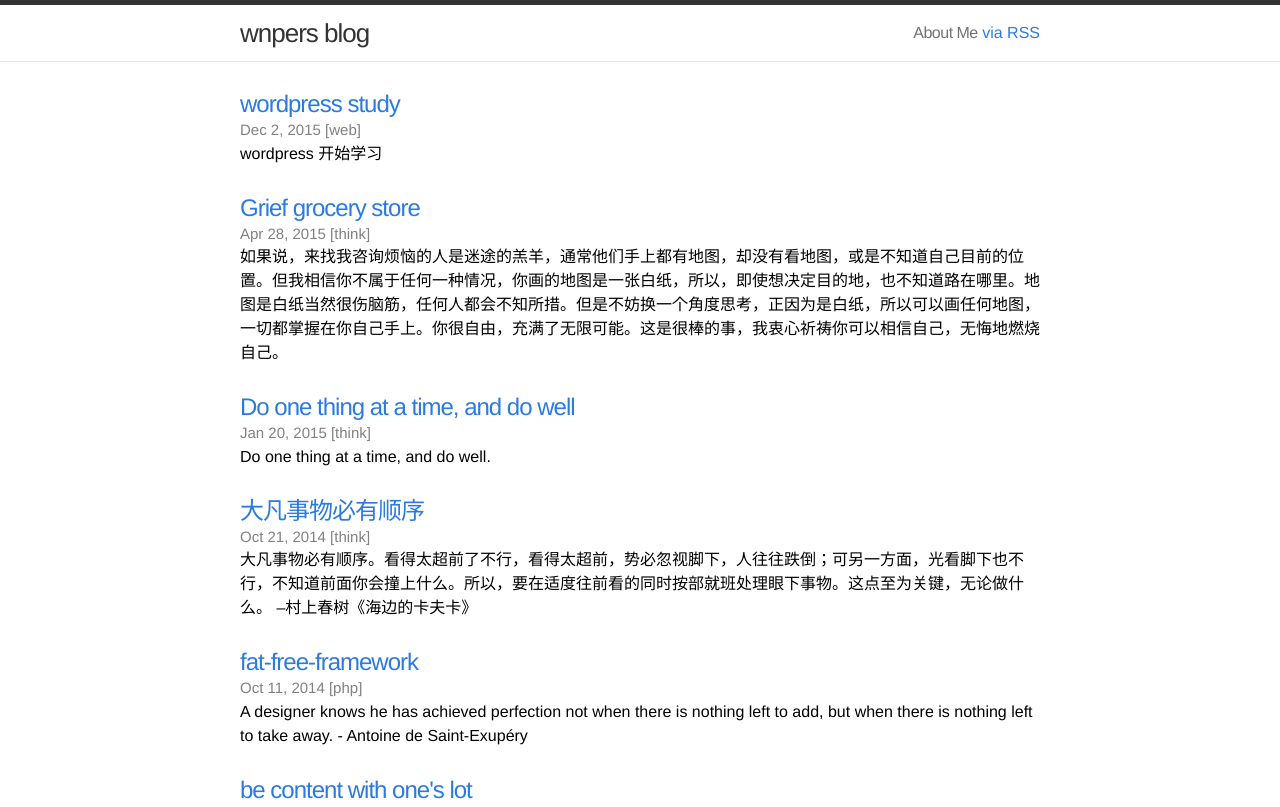
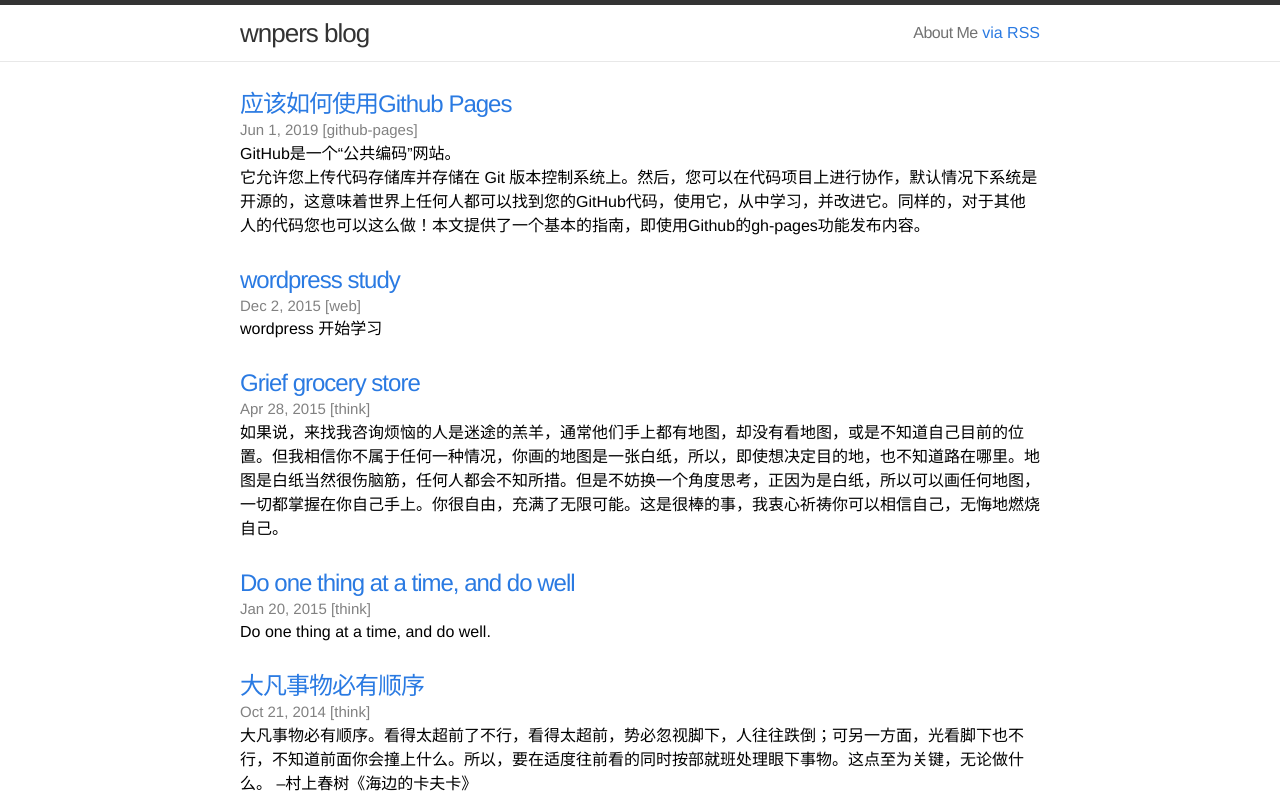
Before and after one commit to wnpers/blog, a Jekyll site: the page built from index.html, in a window 1280 px wide. Shown: the top 807 px of the page. Built offline with Jekyll 4.4.1, drawn with Linux system fonts in a browser that asks for light colours; the list of posts is cut into pages by our own code; some of the changed lines change nothing that is shown; some of the changed text lies outside the part shown; grey boxes are pictures that could not be loaded.

Commit message:
add blog

```diff
--- a/_config.yml
+++ b/_config.yml
@@ -10,7 +10,7 @@ github_username:  wnpers
 # Build settings
 markdown: kramdown
 permalink: pretty
-gems: [jekyll-paginate]
+plugins: [jekyll-paginate]
 paginate: 6
 paginate_path: "page:num"
 timezone: Asia/Shanghai
--- /dev/null
+++ b/_posts/2019-06-01-how-to-use-github-pages.markdown
@@ -0,0 +1,79 @@
+---
+layout: post
+title:  "应该如何使用Github Pages"
+date:   2019-06-01 10:52:25
+categories: github-pages
+---
+
+GitHub是一个“公共编码”网站。
+
+它允许您上传代码存储库并存储在 Git 版本控制系统上。然后，您可以在代码项目上进行协作，默认情况下系统是开源的，这意味着世界上任何人都可以找到您的GitHub代码，使用它，从中学习，并改进它。同样的，对于其他人的代码您也可以这么做！本文提供了一个基本的指南，即使用Github的gh-pages功能发布内容。
+<!--more-->
+### 1、发布内容节
+
+GitHub是一个非常重要和有用的社区，值得参与其中，Git / GitHub也是一个非常受欢迎的版本控制系统 - 现在大多数科技公司在其工作流程中使用它。 GitHub有一个非常有用的功能，称为GitHub Pages，它允许您在Web上实时发布网站代码。
+
+### 2、基本Github设置节
+
+首先，在您的机器上安装Git。这是GitHub工作的底层版本控制系统软件。
+接下来，注册一个GitHub帐户。这很简单易操作。
+注册后，用您的用户名和密码登录github.com。
+
+### 3、准备上传代码节
+
+您可以将任何您喜欢的代码存储在Github资源库中，但要使用GitHub Pages功能实现全面效果，您的代码应该被构造为典型的网站，例如主入口点是一个名为index.html的HTML文件。
+
+第一步，您需要做的另一件事是将您的代码目录初始化为Git存储库。按照下述步骤：
+将命令行指向您的test-site目录（或者任何一个您能调用的包含有您的网站的目录）。
+为此，请使用cd命令（即“更改目录”）。如果您已经将您的网站放到了位于桌面上的test-site目录中，则可以输入以下内容：
+
+	cd Desktop/test-site
+
+当命令行指向您的网站所在目录时，键入以下命令，该命令告诉git工具将目录转换为git仓库：
+
+	git init
+
+命令行界面
+将代码上传到Github的最佳方法是通过命令行 - 这是一个窗口，您可以在其中输入命令来执行诸如创建文件和运行程序等操作，而不是在用户界面内单击。它看起来像这样：
+
+*注意*: 您也可以考虑使用Git图形用户界面来执行相同的工作，如果您不熟悉命令行。
+每个操作系统都附带有一个命令行工具：
+Windows: 可以通过按Windows键，键入命令提示符，并从出现的列表中选择命令提示符。请注意，Windows具有与Linux和OS X不同的命令约定，因此以下命令可能因您的机器而异。
+OS X: 终端可以在应用程序>实用程序中找到。
+Linux: 通常你可以用Ctrl + Alt + T启动一个终端。如果不行，请在应用程序栏或菜单中查找Terminal。
+起初这可能看起来有点吓人，但不要担心 - 你很快就会得到基本的窍门。您可以通过键入命令并按Enter键来告诉计算机在终端中执行某些操作，如上所示。
+为您的代码创建一个仓库节
+接下来，您需要为您的文件创建一个新的仓库。单击GitHub主页右上角的加号（+），然后选择“ New Repository”。
+在此页面的“Repository name”框中，为您的代码库起一个名字，例如:my-repository。
+还要填写一个描述来说明您的存储库将包含哪些内容。你的屏幕应该是这样的
+
+单击Create repository;您将会看到如下页面：
+
+将您的文件上传到GitHub节
+在当前页面上，您可能对本节的这部分感兴趣“…or push an existing repository from the command line（或者从命令行推送一个现有存储库）”。您应该看到本节中列出的两行代码。复制整个第一行，将其粘贴到命令行中，然后按Enter键。命令应该看起来像是这样的：
+
+	git remote add origin https://github.com/chrisdavidmills/my-repository.git
+
+接下来，键入以下两个命令，每个命令之后按Enter。这些指令将会把代码上传到GitHub，并要求Git管理这些文件。
+
+	git add --all
+	git commit -m 'adding my files to my repository'
+
+最后，将代码推送到GitHub，通过您正在访问的GitHub网页，然后输入我们看到的两个命令中的第二个命令“ …or push an existing repository from the command line（或从命令行部分推入现有存储库）部分”：
+
+	git push -u origin master
+
+现在你需要为你的仓库创建一个gh-pages分支;刷新当前页面，您将看到一个类似下面的存储库页面。您需要点击Branch：master按钮，在文本输入框中输入gh-pages，然后按蓝色按钮，即创建分支Create branch: gh-pages。这将创建一个特殊的代码分支，称为gh-pages，该分支会在特殊位置发布。它的URL采用username.github.io/my-repository-name的格式，所以在我的例子中，URL是https://chrisdavidmills.github.io/my-repository。显示的页面是index.html页面。
+
+在新的浏览器标签中浏览您的GitHub Pages的网址，您将能够在线访问您的网站！通过电子右键把地址发送给你的朋友，炫耀你的掌握的成果吧。
+注意 ：如果卡住了，GitHub Pages主页也是非常有帮助的。
+更多的GitHub知识节
+如果您想对test-site进行更多更改并将其上传到GitHub，那么您只需像以前一样对文件进行更改。然后，您需要输入以下命令（在每个之后按Enter键）将这些更改推送到GitHub：
+
+	git add --all
+	git commit -m 'another commit'
+	git push
+
+您可以使用更合适的消息替换上一次的提交信息，以描述您刚刚做出的更改。
+我们仅仅提供了Git的浅显基本的信息。要了解更多信息，请先从GitHub帮助站点开始。
+<!--more-->
```
